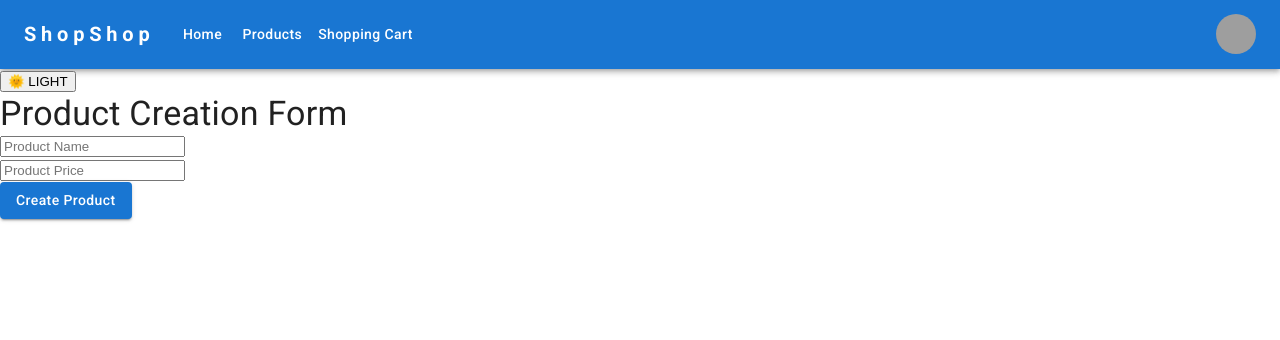
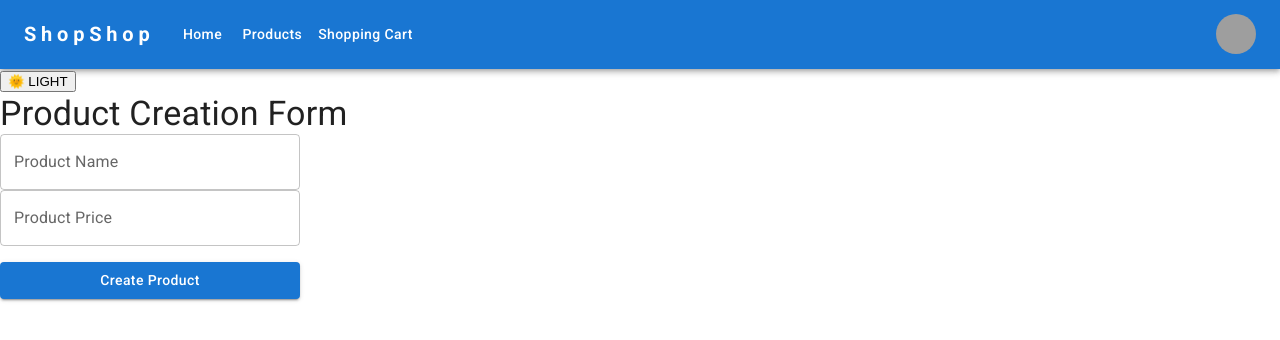
Before and after one commit to caedes/shopshop-app, a React (Vite) app: page /products/create in a window 1280 px wide. Shown: the top 340 px of the page. Built offline with nearby package versions, Linux system fonts and the light colour scheme; grey boxes are pictures that could not be loaded.

Commit message:
feat: add ControlledTextField component and refactor ProductCreationPage to use it

```diff
--- /dev/null
+++ b/src/ds/molecules/ControlledTextField.tsx
@@ -0,0 +1,35 @@
+import { TextField } from "@mui/material";
+import type { TextFieldProps } from "@mui/material";
+import { Controller } from "react-hook-form";
+import type { Control, FieldValues, Path } from "react-hook-form";
+
+type ControlledTextFieldProps<T extends FieldValues> = {
+  name: Path<T>;
+  control: Control<T>;
+  type?: "text" | "number";
+} & Omit<TextFieldProps, "name" | "type">;
+
+export const ControlledTextField = <T extends FieldValues>({
+  name,
+  control,
+  type = "text",
+  ...textFieldProps
+}: ControlledTextFieldProps<T>) => {
+  return (
+    <Controller
+      name={name}
+      control={control}
+      render={({ field: { onChange, ...field }, fieldState: { error } }) => (
+        <TextField
+          {...textFieldProps}
+          {...field}
+          onChange={({ target }) =>
+            onChange(type === "number" ? Number(target.value) : target.value)
+          }
+          error={!!error}
+          helperText={error?.message}
+        />
+      )}
+    />
+  );
+};
--- a/src/ds/pages/ProductCreationPage.tsx
+++ b/src/ds/pages/ProductCreationPage.tsx
@@ -1,38 +1,31 @@
-import { Button, Typography } from "@mui/material";
+import { Button, Stack, Typography } from "@mui/material";
 import { useProductCreationForm } from "../../products/useProductCreationForm";
+import { ControlledTextField } from "../molecules/ControlledTextField";
 
 export const ProductCreationPage = () => {
   const { form, createProduct } = useProductCreationForm();
-  const {
-    register,
-    handleSubmit,
-    formState: { errors },
-  } = form;
+  const { handleSubmit, control } = form;
 
   return (
     <>
       <Typography variant="h4">Product Creation Form</Typography>
-      <form>
-        <div>
-          <input {...register("name")} placeholder="Product Name" />
-          {errors.name && <span className="error">{errors.name.message}</span>}
-        </div>
-        <div>
-          <input
-            {...register("price", { valueAsNumber: true })}
-            placeholder="Product Price"
+      <form onSubmit={handleSubmit(createProduct)}>
+        <Stack sx={{ width: 300 }}>
+          <ControlledTextField
+            name="name"
+            control={control}
+            label="Product Name"
           />
-          {errors.price && (
-            <span className="error">{errors.price.message}</span>
-          )}
-        </div>
-        <Button
-          variant="contained"
-          type="submit"
-          onClick={handleSubmit(createProduct)}
-        >
-          Create Product
-        </Button>
+          <ControlledTextField
+            name="price"
+            control={control}
+            label="Product Price"
+            type="number"
+          />
+          <Button variant="contained" type="submit" sx={{ mt: 2 }}>
+            Create Product
+          </Button>
+        </Stack>
       </form>
     </>
   );
```
